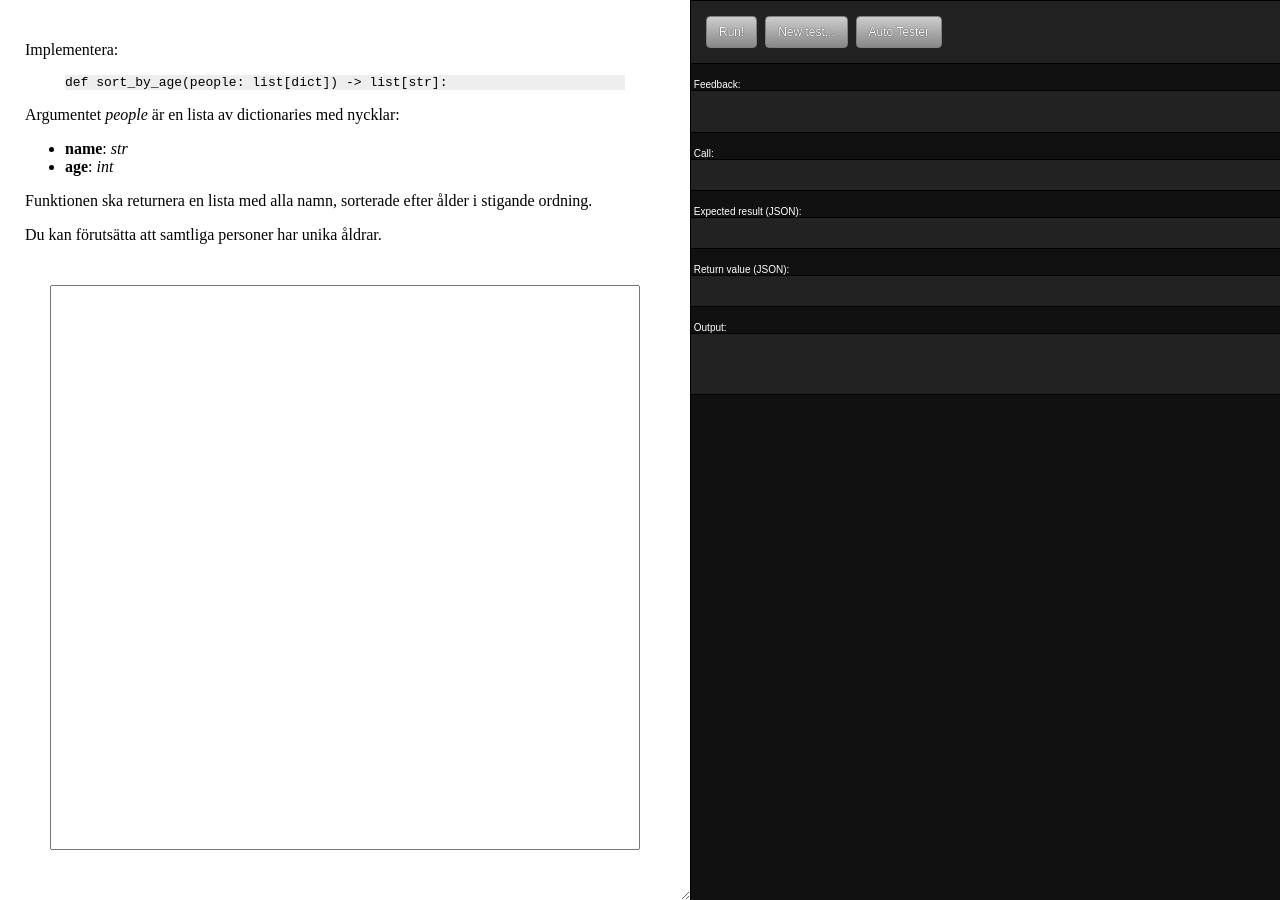
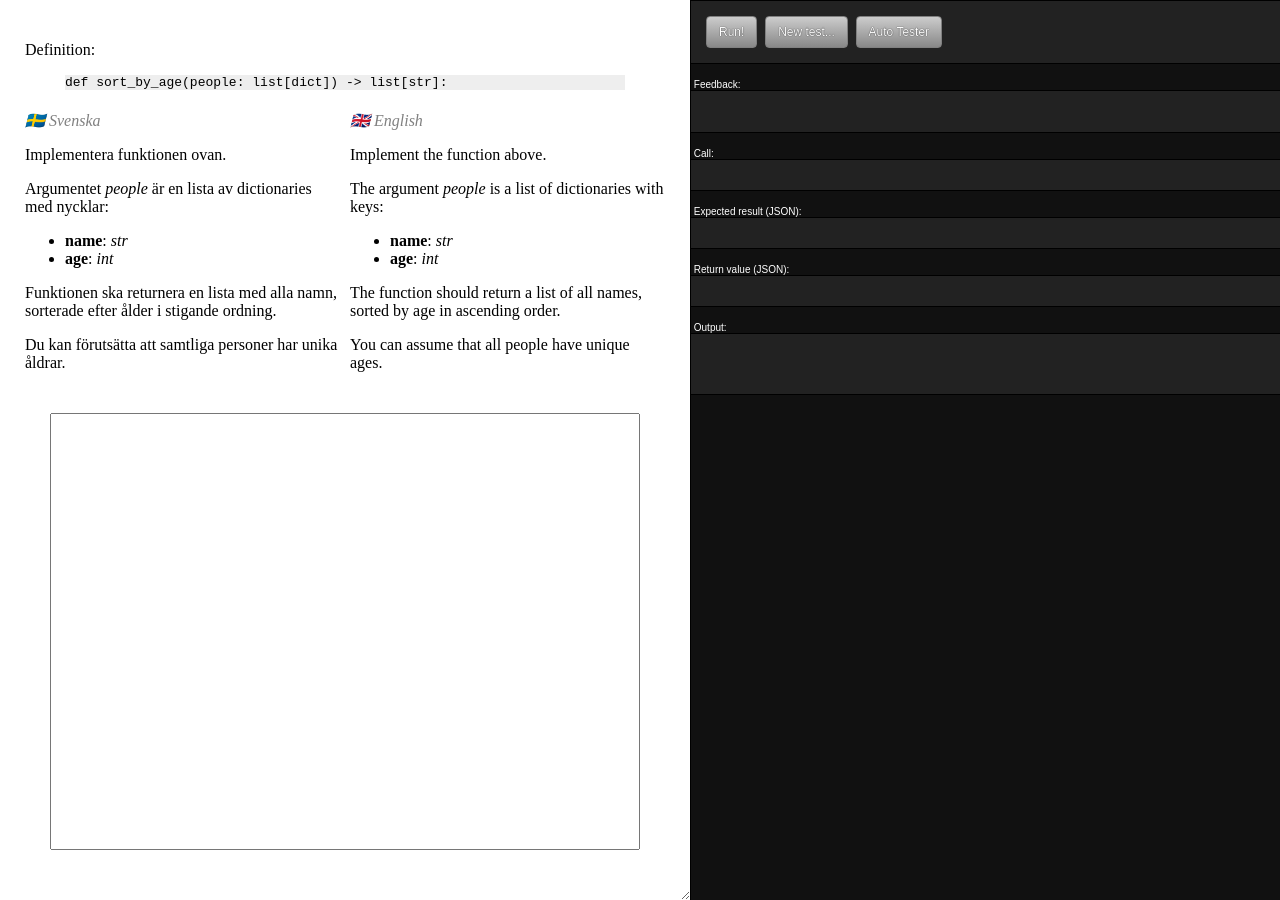
Before and after one commit to crilab/dva128_funcportal, a Jekyll site: the page built from _assignments/sort_by_age.md, in a window 1280 px wide. Built offline with Jekyll 4.4.1, drawn with Linux system fonts in a browser that asks for light colours.

Commit message:
translation

```diff
--- a/_assignments/sort_by_age.md
+++ b/_assignments/sort_by_age.md
@@ -3,10 +3,13 @@
 title: Sort By Age
 difficulty: 3
 ---
-Implementera:
+Definition:
 {% highlight python %}
 def sort_by_age(people: list[dict]) -> list[str]:
 {% endhighlight %}
+
+<div class="swedish" markdown="1">
+Implementera funktionen ovan.
 
 Argumentet *people* är en lista av dictionaries med nycklar:
 - **name**: *str*
@@ -15,6 +18,19 @@
 Funktionen ska returnera en lista med alla namn, sorterade efter ålder i stigande ordning.
 
 Du kan förutsätta att samtliga personer har unika åldrar.
+</div>
+
+<div class="english" markdown="1">
+Implement the function above.
+
+The argument *people* is a list of dictionaries with keys:
+- **name**: *str*
+- **age**: *int*
+
+The function should return a list of all names, sorted by age in ascending order.
+
+You can assume that all people have unique ages.
+</div>
 
 <script>
 
```
